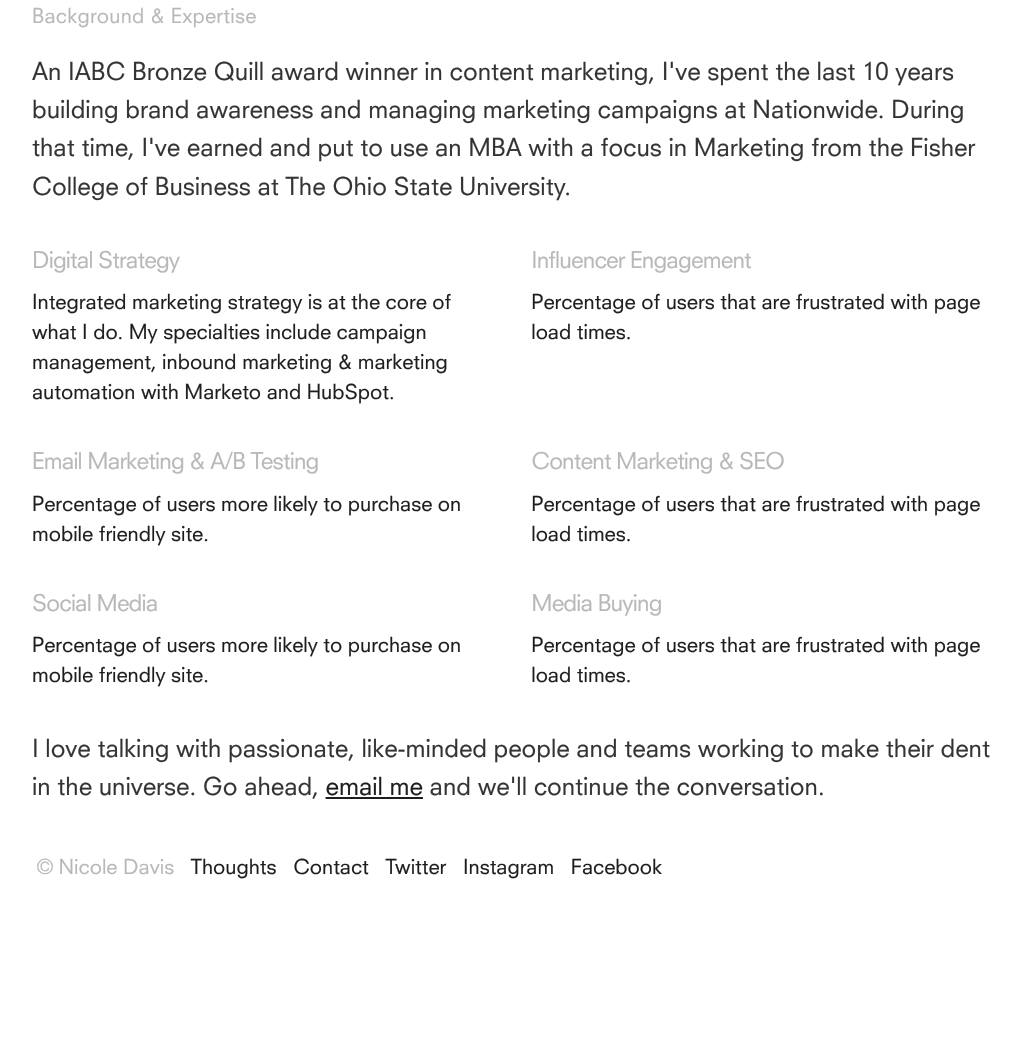
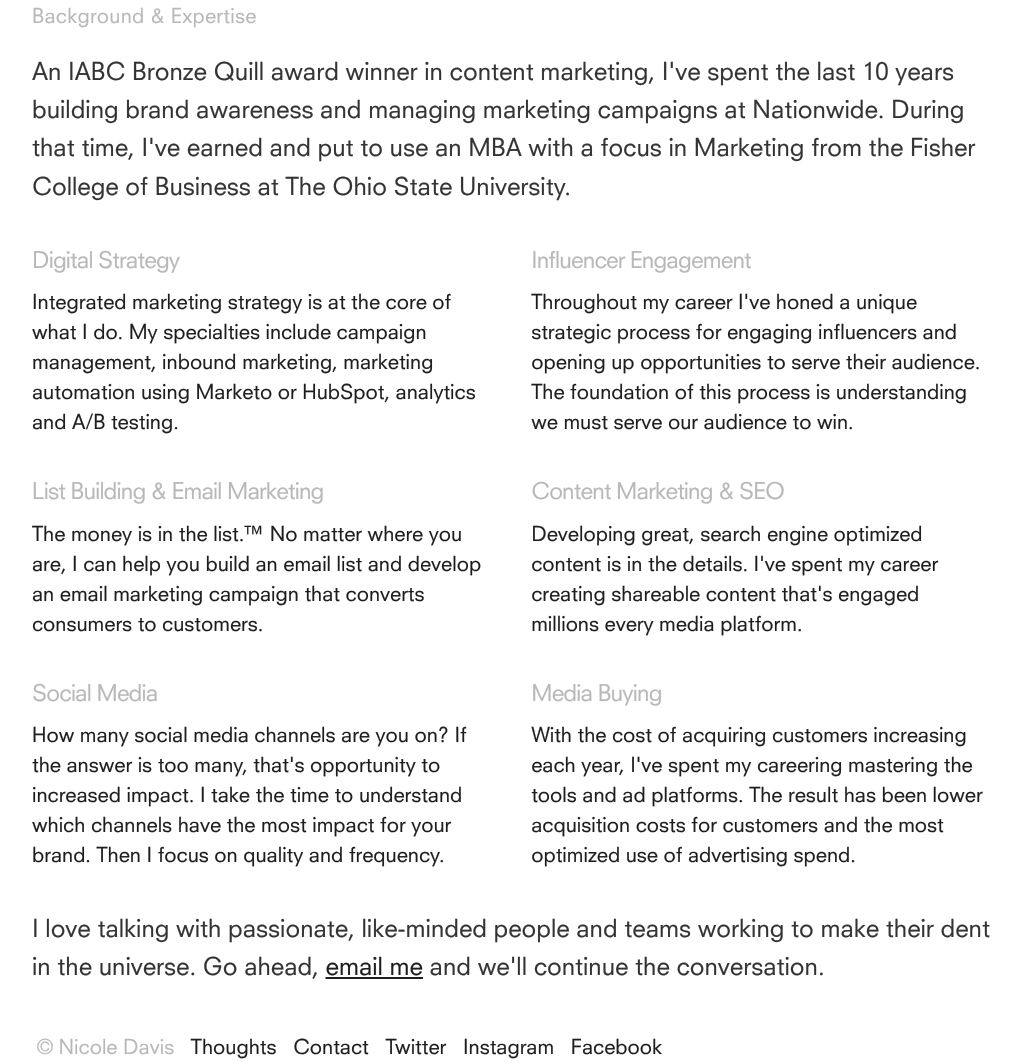
Before and after one commit to nicolefdavis-www/www, a plain HTML site: page index.html in a window 1280 px wide. Shown: the part 3125-4189 px from the top of the page, without its empty margins (128-1149 px from the left). Before the commit the page ends 4009 px from the top, so only its background shows below. Drawn offline with Linux system fonts and the light colour scheme.

Commit message:
expertise.

```diff
--- a/css/custom.css
+++ b/css/custom.css
@@ -157,7 +157,7 @@ h2 {
     font-size: 1em;
   }
 
-  .projects p {
+  .expertise .background p {
     font-size: 0.8em;
   }
 }
--- a/index.html
+++ b/index.html
@@ -136,7 +136,7 @@
 
   <section class="expertise">
     <div class="container">
-      <div class="row">
+      <div class="row background">
         <h2>Background & Expertise</h2>
         <p>An IABC Bronze Quill award winner in content marketing, I've spent the last 10 years building brand awareness and managing marketing campaigns at Nationwide.
         During that time, I've earned and put to use an MBA with a focus in Marketing from the Fisher College of Business at The Ohio State University.</p>
@@ -145,33 +145,33 @@
       <div class="row">
         <div class="one-half column value">
           <h5 class="value-heading">Digital Strategy</h5>
-          <p class="value-description">Integrated marketing strategy is at the core of what I do. My specialties include campaign management, inbound marketing & marketing automation with Marketo and HubSpot.</p>
+          <p class="value-description">Integrated marketing strategy is at the core of what I do. My specialties include campaign management, inbound marketing, marketing automation using Marketo or HubSpot, analytics and A/B testing.</p>
         </div>
         <div class="one-half column value">
           <h5 class="value-heading">Influencer Engagement</h5>
-          <p class="value-description">Percentage of users that are frustrated with page load times.</p>
+          <p class="value-description">Throughout my career I've honed a unique strategic process for engaging influencers and opening up opportunities to serve their audience. The foundation of this process is understanding we must serve our audience to win.</p>
         </div>
       </div>
 
       <div class="row">
         <div class="one-half column value">
-          <h5 class="value-heading">Email Marketing & A/B Testing</h5>
-          <p class="value-description">Percentage of users more likely to purchase on mobile friendly site.</p>
+          <h5 class="value-heading">List Building & Email Marketing</h5>
+          <p class="value-description">The money is in the list.™ No matter where you are, I can help you build an email list and develop an email marketing campaign that converts consumers to customers.</p>
         </div>
         <div class="one-half column value">
           <h5 class="value-heading">Content Marketing & SEO</h5>
-          <p class="value-description">Percentage of users that are frustrated with page load times.</p>
+          <p class="value-description">Developing great, search engine optimized content is in the details. I've spent my career creating shareable content that's engaged millions every media platform.</p>
         </div>
       </div>
 
       <div class="row">
         <div class="one-half column value">
           <h5 class="value-heading">Social Media</h5>
-          <p class="value-description">Percentage of users more likely to purchase on mobile friendly site.</p>
+          <p class="value-description">How many social media channels are you on? If the answer is too many, that's opportunity to increased impact. I take the time to understand which channels have the most impact for your brand. Then I focus on quality and frequency.</p>
         </div>
         <div class="one-half column value">
           <h5 class="value-heading">Media Buying</h5>
-          <p class="value-description">Percentage of users that are frustrated with page load times.</p>
+          <p class="value-description">With the cost of acquiring customers increasing each year, I've spent my careering mastering the tools and ad platforms. The result has been lower acquisition costs for customers and the most optimized use of advertising spend.</p>
         </div>
       </div>
 
```
